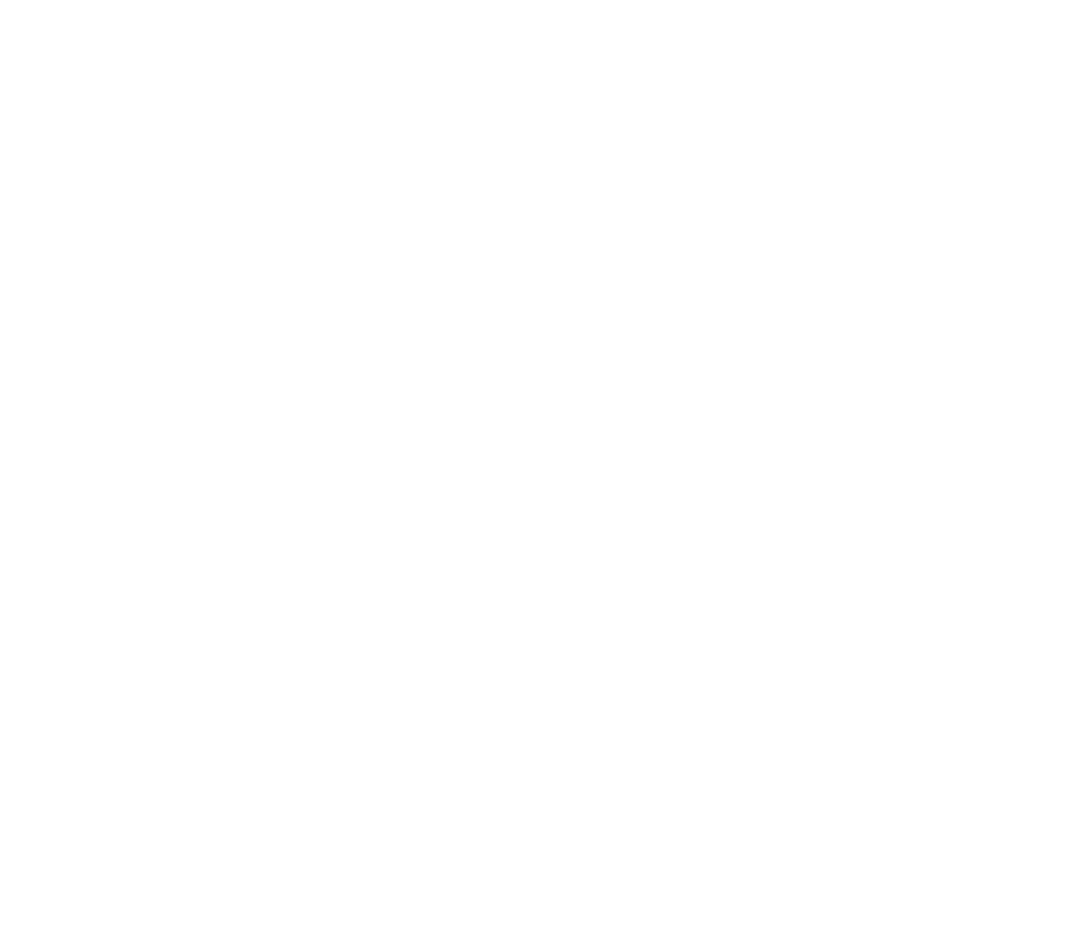
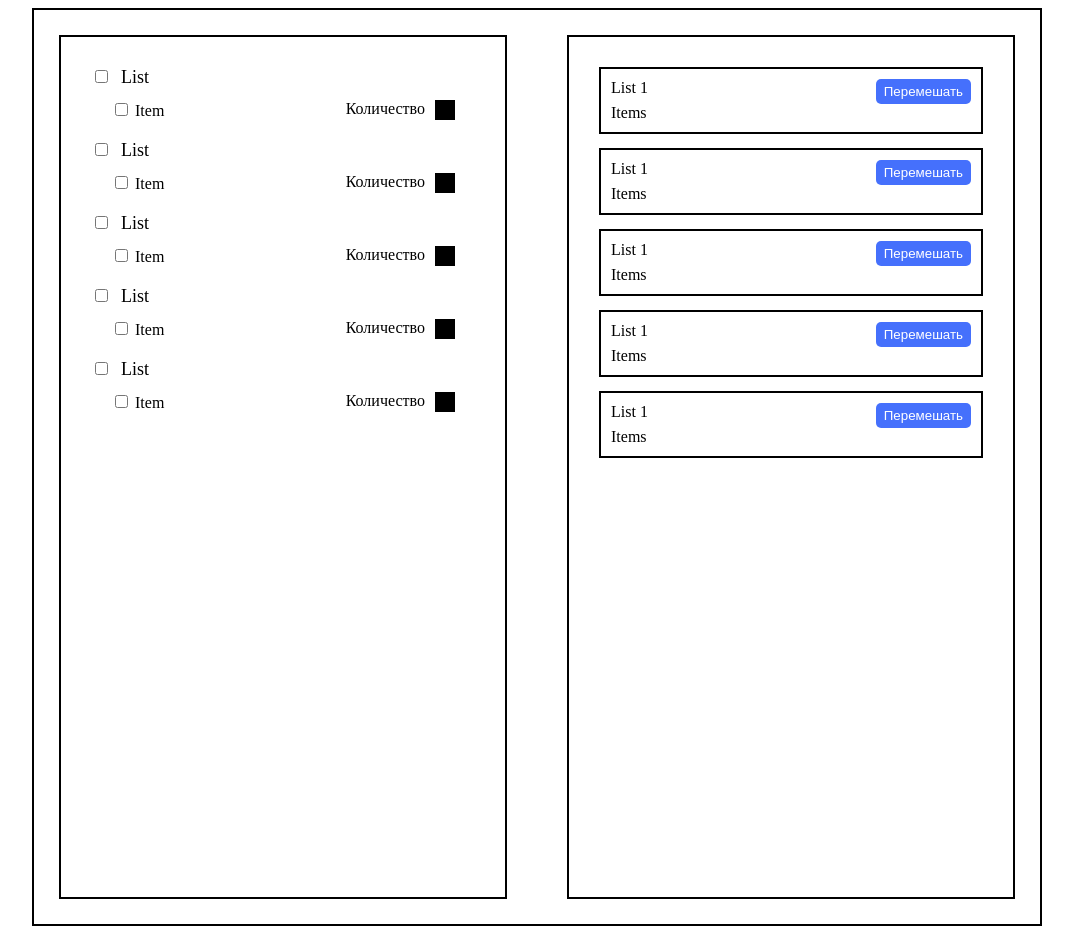
Before and after one commit to daria-vikhoreva/lists-test-task, a Vue app: page / in a window 1280 px wide. Shown: the whole page, without its empty margins (103-1176 px from the left). Before the commit the page ends 800 px from the top, so only its background shows below. Built offline with nearby package versions, Linux system fonts and the light colour scheme.

Commit message:
add HTML, CSS for components

```diff
--- a/src/App.vue
+++ b/src/App.vue
@@ -1,5 +1,23 @@
-<script setup></script>
+<script setup>
+import AppLeftPanel from './components/AppLeftPanel.vue'
+import AppRightPanel from './components/AppRightPanel.vue'
+</script>
 
-<template></template>
+<template>
+	<div class="wrapper">
+		<AppLeftPanel />
+		<AppRightPanel />
+	</div>
+</template>
 
-<style scoped></style>
+<style>
+.wrapper {
+	width: max-content;
+	margin: 0 auto;
+	padding: 25px;
+	display: flex;
+	justify-content: center;
+	gap: 60px;
+	border: 2px solid black;
+}
+</style>
--- /dev/null
+++ b/src/components/AppItem.vue
@@ -0,0 +1,35 @@
+<template>
+	<div class="item">
+		<div class="left">
+			<input type="checkbox" />
+			Item
+		</div>
+		<div class="right">
+			Количество
+			<UiColor />
+		</div>
+	</div>
+</template>
+
+<script>
+import UiColor from './Ui/UiColor.vue'
+export default {
+	name: 'AppItem',
+	components: {
+		UiColor,
+	},
+}
+</script>
+
+<style scoped>
+.item {
+	display: flex;
+	justify-content: space-between;
+}
+
+.right {
+	display: flex;
+	gap: 10px;
+	margin-right: 20px;
+}
+</style>
--- /dev/null
+++ b/src/components/AppLeftPanel.vue
@@ -0,0 +1,36 @@
+<template>
+	<div class="left-panel">
+		<div class="left-panel__wrapper">
+			<AppList
+				v-for="i in 5"
+				class="left-panel__list"
+			/>
+		</div>
+	</div>
+</template>
+
+<script>
+import AppList from './AppList.vue'
+
+export default {
+	name: 'AppLeftPanel',
+	components: {
+		AppList,
+	},
+}
+</script>
+
+<style scoped>
+.left-panel {
+	padding: 30px;
+	border: 2px solid black;
+	width: 30vw;
+	height: 100vh;
+}
+
+.left-panel__wrapper {
+	display: flex;
+	flex-direction: column;
+	gap: 20px;
+}
+</style>
--- /dev/null
+++ b/src/components/AppList.vue
@@ -0,0 +1,42 @@
+<template>
+	<div class="list">
+		<div class="list__title">
+			<UiCheckbox />
+			List
+		</div>
+		<div class="list__items">
+			<AppItem />
+		</div>
+	</div>
+</template>
+
+<script>
+import AppItem from './AppItem.vue'
+import UiCheckbox from './Ui/UiCheckbox.vue'
+export default {
+	name: 'List',
+	components: {
+		AppItem,
+		UiCheckbox,
+	},
+}
+</script>
+
+<style scoped>
+.list {
+	display: flex;
+	flex-direction: column;
+	gap: 4px;
+}
+
+.list__title {
+	display: flex;
+	gap: 10px;
+	font-size: 18px;
+}
+
+.list__items {
+	margin-left: 20px;
+	margin-top: 8px;
+}
+</style>
--- /dev/null
+++ b/src/components/AppListView.vue
@@ -0,0 +1,32 @@
+<template>
+	<div class="list-view">
+		<div class="list-view__wrapper">
+			<div class="list-view__title">List 1</div>
+			<div class="list-view__button">
+				<UiButton />
+			</div>
+		</div>
+		<div class="list-view__items">Items</div>
+	</div>
+</template>
+
+<script>
+import UiButton from './Ui/UiButton.vue'
+export default {
+	name: 'AppListView',
+	components: {
+		UiButton,
+	},
+}
+</script>
+
+<style scoped>
+.list-view {
+	border: 2px solid black;
+	padding: 10px;
+}
+.list-view__wrapper {
+	display: flex;
+	justify-content: space-between;
+}
+</style>
--- /dev/null
+++ b/src/components/AppRightPanel.vue
@@ -0,0 +1,27 @@
+<template>
+	<div class="right-panel">
+		<AppListView v-for="i in 5" />
+	</div>
+</template>
+
+<script>
+import AppListView from './AppListView.vue'
+export default {
+	name: 'AppRightPanel',
+	components: {
+		AppListView,
+	},
+}
+</script>
+
+<style scoped>
+.right-panel {
+	padding: 30px;
+	border: 2px solid black;
+	width: 30vw;
+	height: 100vh;
+	display: flex;
+	flex-direction: column;
+	gap: 14px;
+}
+</style>
--- /dev/null
+++ b/src/components/Ui/UiButton.vue
@@ -0,0 +1,20 @@
+<template>
+	<button class="button">Перемешать</button>
+</template>
+
+<script>
+export default {
+	name: 'UiButton',
+}
+</script>
+
+<style scoped>
+.button {
+	padding: 5px 8px;
+	border: none;
+	border-radius: 5px;
+	background-color: rgb(69, 112, 252);
+	color: #fff;
+	cursor: pointer;
+}
+</style>
--- /dev/null
+++ b/src/components/Ui/UiCheckbox.vue
@@ -0,0 +1,17 @@
+<template>
+	<div class="checkbox">
+		<input
+			type="checkbox"
+			id="checkbox"
+		/>
+		<label for="checkbox"></label>
+	</div>
+</template>
+
+<script>
+export default {
+	name: 'UiCheckbox',
+}
+</script>
+
+<style scoped></style>
--- /dev/null
+++ b/src/components/Ui/UiColor.vue
@@ -0,0 +1,39 @@
+<template>
+	<div>
+		<label :style="{ 'background-color': backgroundColor }">
+			<input
+				type="color"
+				class="ui-color"
+				@change="changeColor"
+			/>
+		</label>
+	</div>
+</template>
+
+<script>
+export default {
+	name: 'UiColor',
+	data() {
+		return {
+			backgroundColor: 'black',
+		}
+	},
+	methods: {
+		changeColor(event) {
+			this.backgroundColor = event.target.value
+		},
+	},
+}
+</script>
+
+<style scoped>
+input {
+	visibility: hidden;
+}
+
+label {
+	height: 20px;
+	width: 20px;
+	display: block;
+}
+</style>
```
Also changed, not shown: src/stores/counter.js (deleted, +0 -12 lines).
